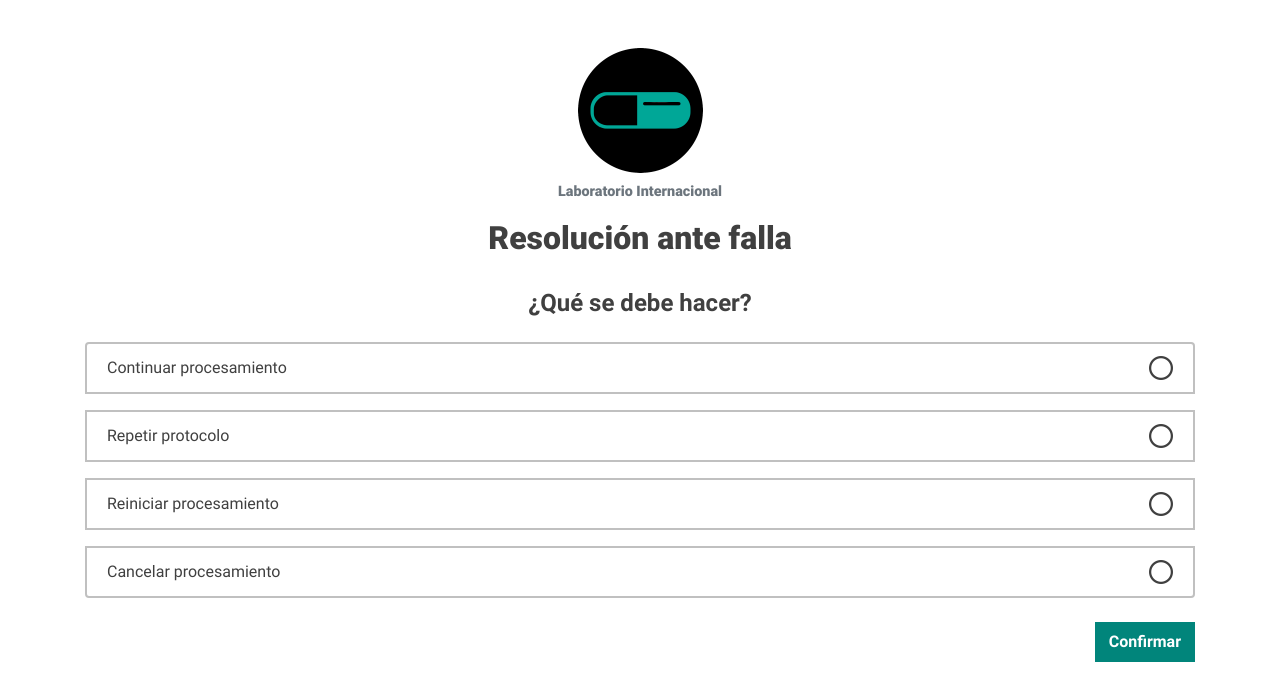
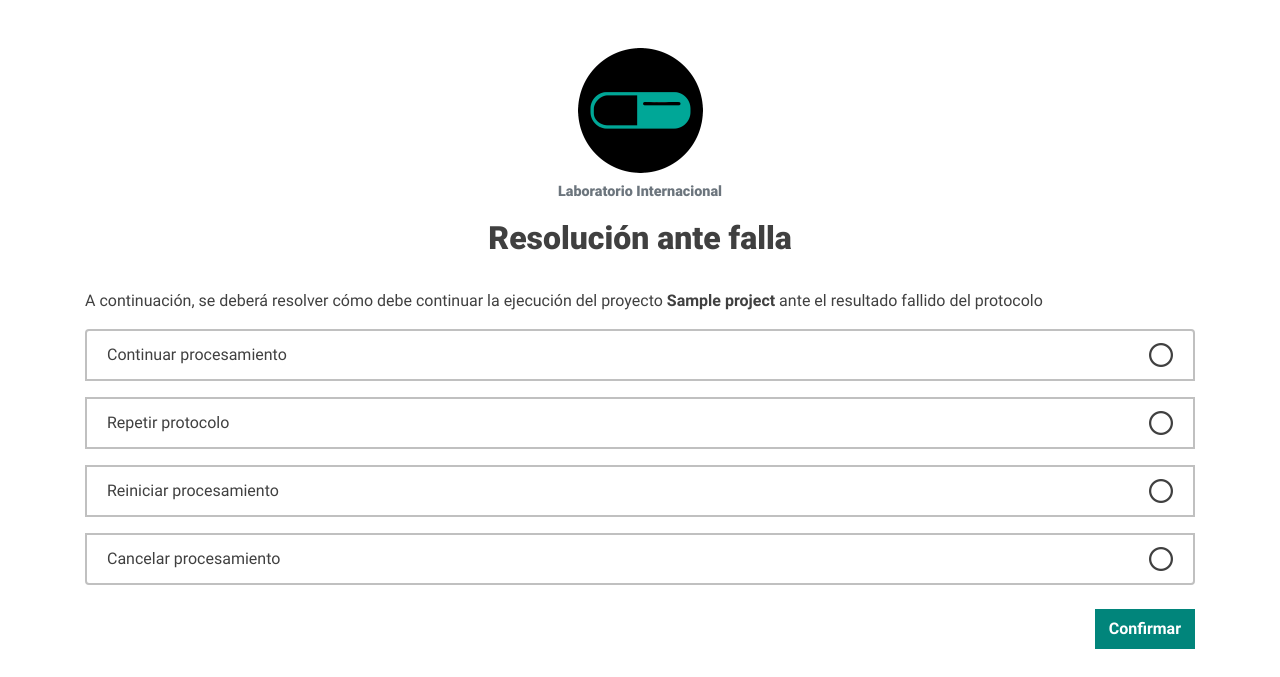
Before and after one commit to dssd-2020/international_laboratory, a Django app: template app/templates/failure_resolution.html in a window 1280 px wide. Shown: the top 677 px of the page. Run offline with Django 3.2, Linux system fonts and the light colour scheme; the template is opened without the code that fills it: values that come from a table or form of the project are taken from there, others are empty; data comes from the database, SQL or seed files in the repository; tables that the repository leaves empty hold one stand-in row (values such as "Sample post"); data that the repository does not hold is empty; parts of the project's set-up code (start-up, migrations or seed data) failed here and were passed over; some libraries are stand-ins or nearby versions.

Commit message:
Nueva info en resolución ante falla

```diff
--- a/app/templates/failure_resolution.html
+++ b/app/templates/failure_resolution.html
@@ -12,8 +12,12 @@
         </div>
     </div>
     <div class="row mb-2">
-        <div class="col text-center">
-            <h4 class="province-font-bold">¿Qué se debe hacer?</h4>
+        <div class="col">
+            <p class="m-0 text-justify">
+                A continuación, se deberá resolver cómo debe continuar la ejecución del proyecto <span
+                    class="province-font-bold">{{ protocol_project.project.name }}</span> ante el resultado fallido del
+                protocolo <span class="province-font-bold">{{ protocol_project.protocol.name }}</span>
+            </p>
         </div>
     </div>
     <div class="row">
--- a/app/views.py
+++ b/app/views.py
@@ -274,13 +274,12 @@ class FailureResolutionView(View):
     @login_required
     def get(self, request, *args, **kwargs):
         protocol_project_id = kwargs["protocol_project"]
-        protocol_project = ProtocolProject.objects.get(pk=protocol_project_id)
         ctx = {
-            "protocol_project_id": protocol_project_id,
+            "protocol_project": ProtocolProject.objects.get(pk=protocol_project_id),
         }
-        bonita_manager = BonitaManager(request=request)
-        running_activity = bonita_manager.get_activities_by_case(request, protocol_project.project.case_id)
-        bonita_manager.update_task_assignment(request, running_activity)
+        # bonita_manager = BonitaManager(request=request)
+        # running_activity = bonita_manager.get_activities_by_case(request, protocol_project.project.case_id)
+        # bonita_manager.update_task_assignment(request, running_activity)
 
         return render(request, self.template_name, ctx)
 
```
